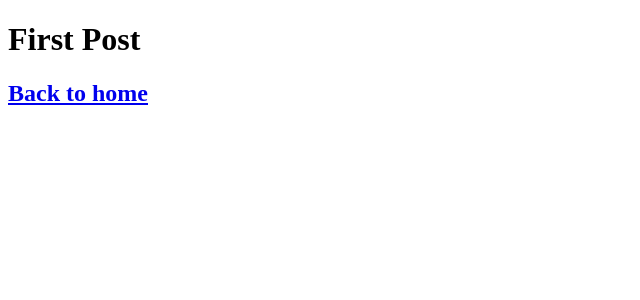
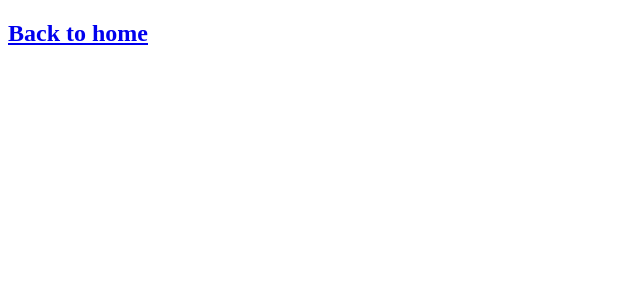
Before and after one commit to JoeShields312/Next.js_Blog, a Next.js app in the folder nextjs-blog/: page /posts/first-post in a window 1280 px wide. Shown: the top 300 px of the page, without its empty margins (0-640 px from the left). Built offline with nearby package versions, Linux system fonts and the light colour scheme.

Commit message:
added Head and title tags to post page

```diff
--- a/nextjs-blog/pages/posts/first-post.js
+++ b/nextjs-blog/pages/posts/first-post.js
@@ -1,9 +1,12 @@
 import Link from 'next/link'
+import Head from 'next/head'
 
 export default function FirstPost() {
     return (
         <>
-        <h1>First Post</h1>
+        <Head>
+        <title>First Post</title>
+        </Head>
         <h2>
             <Link href="/">
                 <a>Back to home</a>
```
